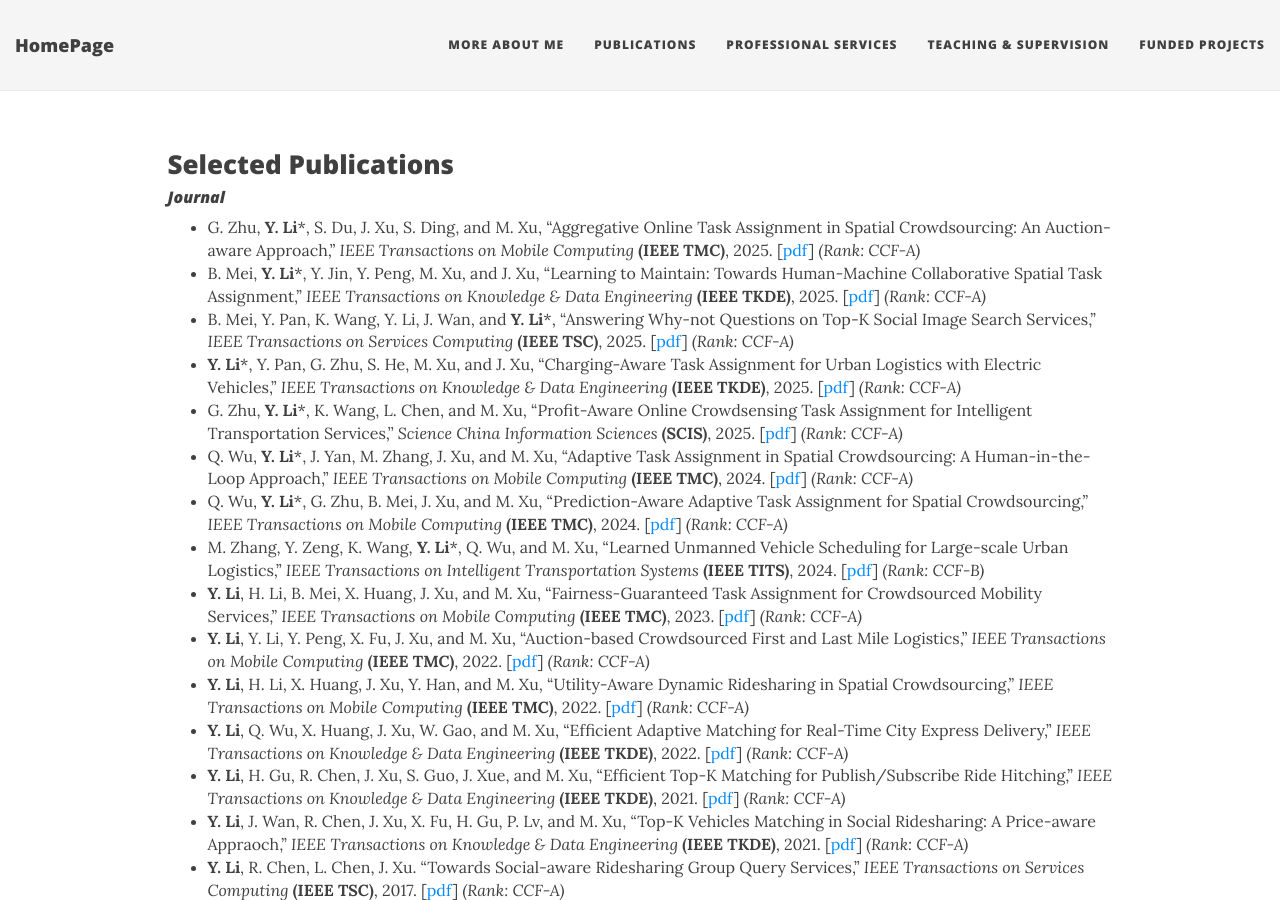
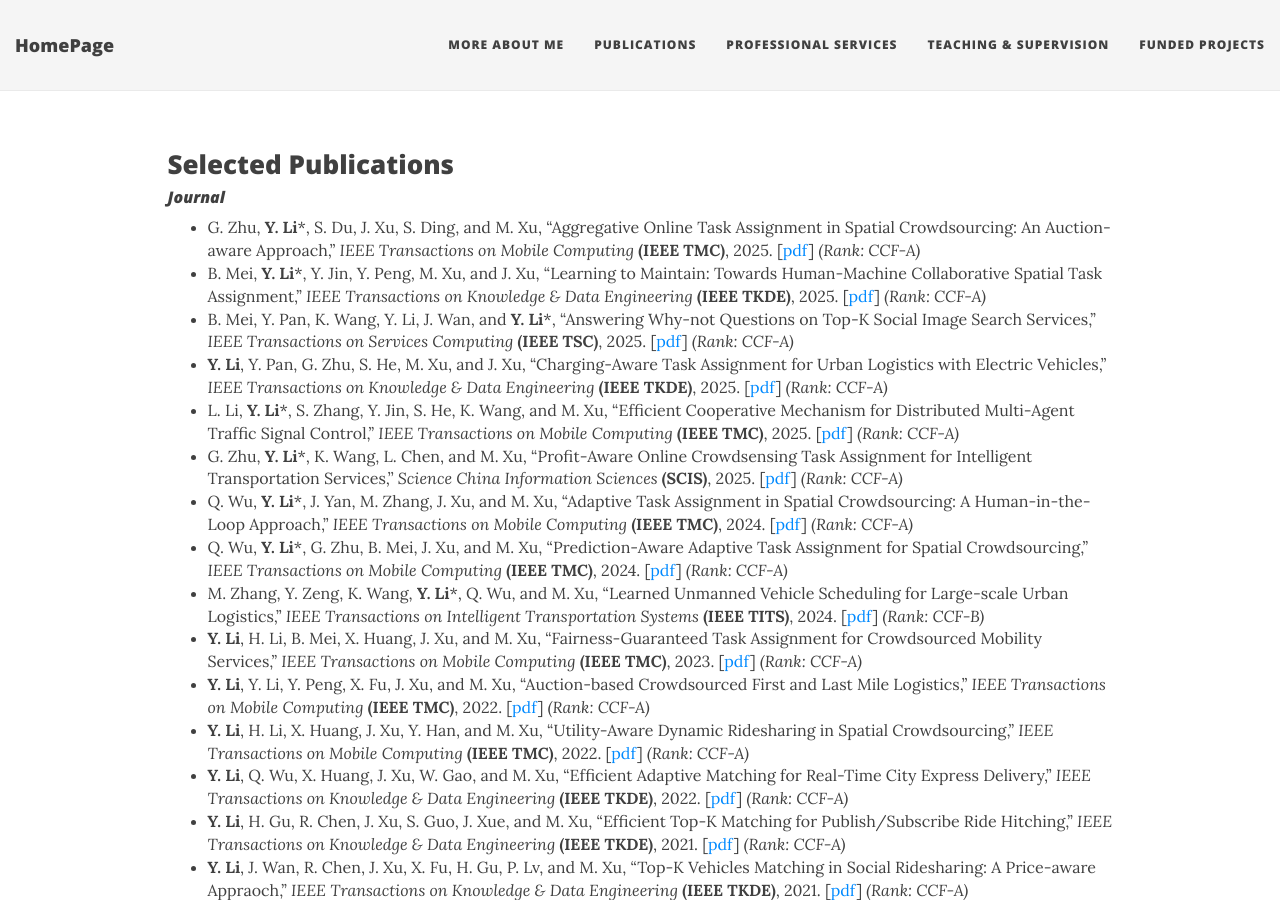
Before and after one commit to zzudb/zzudb.github.io, a Jekyll site: the page built from pages/mypublications.md, in a window 1280 px wide and 900 px high. Built offline with Jekyll 4.4.1, drawn with Linux system fonts in a browser that asks for light colours; nearby versions of some CDN libraries.

Commit message:
Update mypublications.md

```diff
--- a/pages/mypublications.md
+++ b/pages/mypublications.md
@@ -8,7 +8,8 @@ show-avatar: false
 * G. Zhu, **Y. Li***, S. Du, J. Xu, S. Ding, and M. Xu, "Aggregative Online Task Assignment in Spatial Crowdsourcing: An Auction-aware Approach,'' _IEEE Transactions on Mobile Computing_ **(IEEE TMC)**, 2025. [[pdf](https://zzudb.github.io/pages/mypublications/)] _(Rank: CCF-A)_
 * B. Mei, **Y. Li***, Y. Jin, Y. Peng, M. Xu, and J. Xu, "Learning to Maintain: Towards Human-Machine Collaborative Spatial Task Assignment,'' _IEEE Transactions on Knowledge & Data Engineering_ **(IEEE TKDE)**, 2025. [[pdf](https://zzudb.github.io/pages/mypublications/)] _(Rank: CCF-A)_
 * B. Mei, Y. Pan, K. Wang, Y. Li, J. Wan, and **Y. Li***, "Answering Why-not Questions on Top-K Social Image Search Services,'' _IEEE Transactions on Services Computing_ **(IEEE TSC)**, 2025. [[pdf](https://zzudb.github.io/pages/mypublications/)] _(Rank: CCF-A)_
-* **Y. Li***, Y. Pan, G. Zhu, S. He, M. Xu, and J. Xu, "Charging-Aware Task Assignment for Urban Logistics with Electric Vehicles,'' _IEEE Transactions on Knowledge & Data Engineering_ **(IEEE TKDE)**, 2025. [[pdf](https://zzudb.github.io/pages/mypublications/)] _(Rank: CCF-A)_
+* **Y. Li**, Y. Pan, G. Zhu, S. He, M. Xu, and J. Xu, "Charging-Aware Task Assignment for Urban Logistics with Electric Vehicles,'' _IEEE Transactions on Knowledge & Data Engineering_ **(IEEE TKDE)**, 2025. [[pdf](https://zzudb.github.io/pages/mypublications/)] _(Rank: CCF-A)_
+* L. Li, **Y. Li***, S. Zhang, Y. Jin, S. He, K. Wang, and M. Xu, "Efficient Cooperative Mechanism for Distributed Multi-Agent Traffic Signal Control,'' _IEEE Transactions on Mobile Computing_ **(IEEE TMC)**, 2025. [[pdf](https://zzudb.github.io/pages/mypublications/)] _(Rank: CCF-A)_
 * G. Zhu, **Y. Li***, K. Wang, L. Chen, and M. Xu, "Profit-Aware Online Crowdsensing Task Assignment for Intelligent Transportation Services,'' _Science China Information Sciences_ **(SCIS)**, 2025. [[pdf](https://zzudb.github.io/pages/mypublications/)] _(Rank: CCF-A)_
 * Q. Wu, **Y. Li***, J. Yan, M. Zhang, J. Xu, and M. Xu, "Adaptive Task Assignment in Spatial Crowdsourcing: A Human-in-the-Loop Approach,'' _IEEE Transactions on Mobile Computing_ **(IEEE TMC)**, 2024. [[pdf](https://zzudb.github.io/pages/mypublications/)] _(Rank: CCF-A)_
 * Q. Wu, **Y. Li***, G. Zhu, B. Mei, J. Xu, and M. Xu, "Prediction-Aware Adaptive Task Assignment for Spatial Crowdsourcing,'' _IEEE Transactions on Mobile Computing_ **(IEEE TMC)**, 2024. [[pdf](https://zzudb.github.io/pages/mypublications/)] _(Rank: CCF-A)_
```
